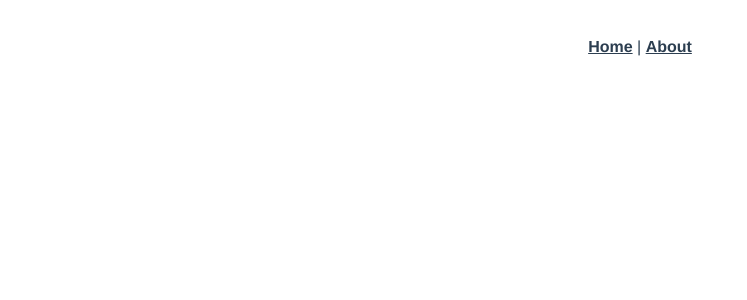
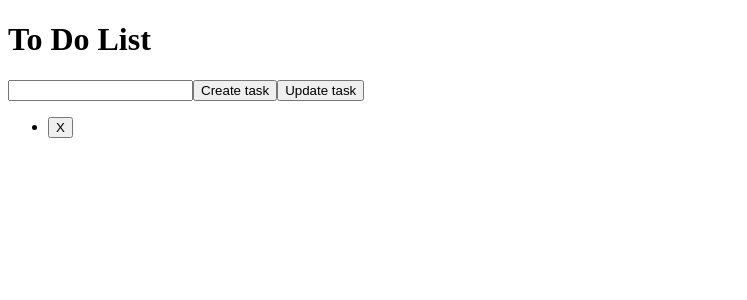
Before and after one commit to lolarufino/todolist-vue, a Vue app: page / in a window 1280 px wide. Before the commit this address had no page. Shown: the top 300 px of the page, without its empty margins (0-747 px from the left). Built offline with nearby package versions, Linux system fonts and the light colour scheme; no server answers.

Commit message:
Create basic template for to do list

```diff
--- a/src/App.vue
+++ b/src/App.vue
@@ -1,30 +1,44 @@
 <template>
-  <div id="nav">
-    <router-link to="/">Home</router-link> |
-    <router-link to="/about">About</router-link>
-  </div>
-  <router-view/>
+  <h1>To Do List</h1>
+  <input type="text" v-model="inputValue" />
+  <button @click="saveValue()">Create task</button>
+  <button>Update task</button>
+  <ul>
+    <li v-for="toDo in toDos">
+      {{ toDo.title
+      }}<button @click="deleteToDoChosen({ title: toDo.title })">X</button>
+    </li>
+  </ul>
 </template>
 
+<script lang="ts">
+import { defineComponent } from "vue";
+import { mapActions, mapState } from "vuex";
+
+export default defineComponent({
+  name: "App",
+  computed: {
+    ...mapState(["toDos"]),
+  },
+  methods: {
+    ...mapActions(["fetchToDos", "saveToDo", "deleteToDoChosen"]),
+    saveValue() {
+      if (this.inputValue !== "") {
+        this.saveToDo(this.inputValue);
+      }
+    },
+  },
+  data() {
+    return {
+      inputValue: "",
+    };
+  },
+  mounted() {
+    this.fetchToDos();
+  },
+});
+</script>
+
+
 <style lang="scss">
-#app {
-  font-family: Avenir, Helvetica, Arial, sans-serif;
-  -webkit-font-smoothing: antialiased;
-  -moz-osx-font-smoothing: grayscale;
-  text-align: center;
-  color: #2c3e50;
-}
-
-#nav {
-  padding: 30px;
-
-  a {
-    font-weight: bold;
-    color: #2c3e50;
-
-    &.router-link-exact-active {
-      color: #42b983;
-    }
-  }
-}
 </style>
```
